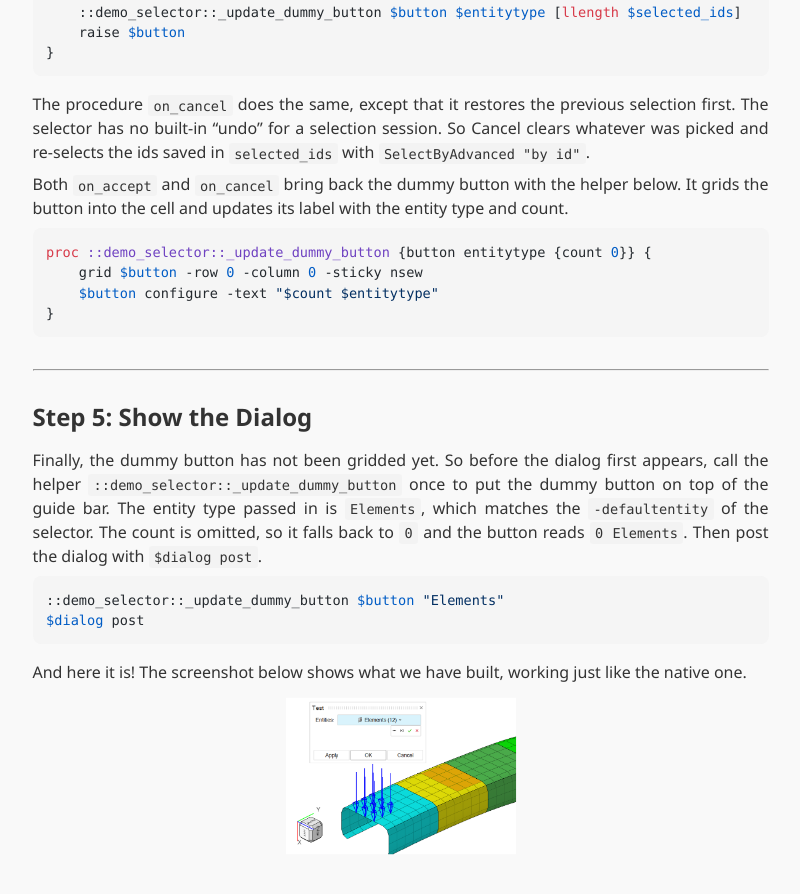
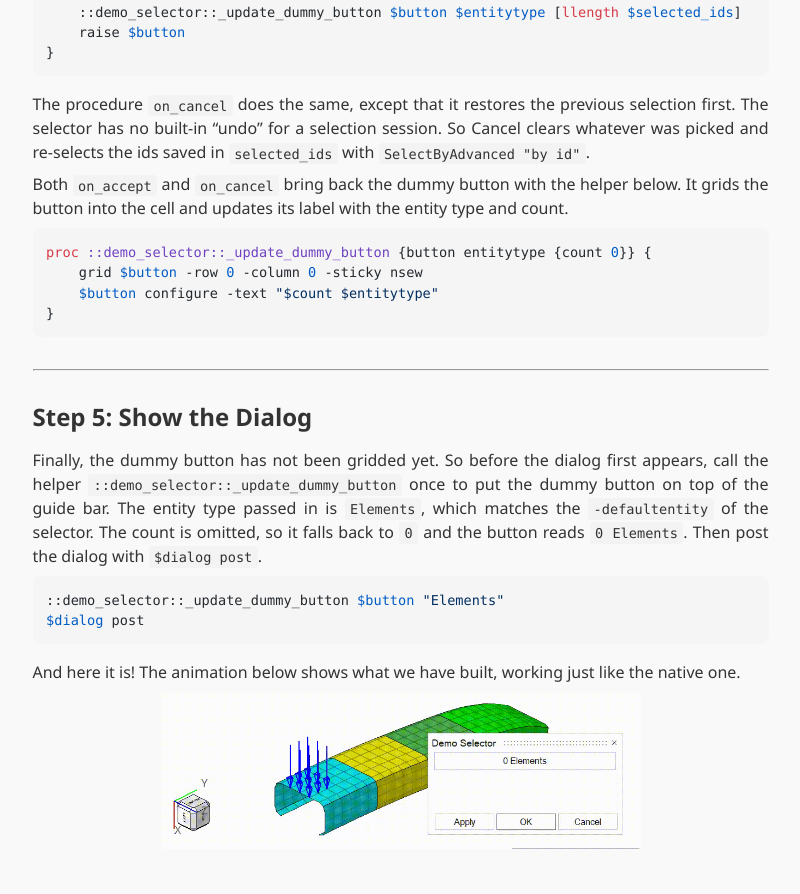
Before and after one commit to wyatthoho/wyatthoho.github.io, a Jekyll site: the page built from _cae_hacks/hypermesh-extension-entityselector.md, in a window 1280 px wide and 900 px high, scrolled down 4677 px. Shown: the top 894 px of the window, without its empty margins (232-1032 px from the left). Built offline with Jekyll 4.4.1, drawn with Linux system fonts in a browser that asks for light colours.

Commit message:
Replace entity selector test screenshot with animated demo
Co-Authored-By: Claude Opus 5.5 <noreply@anthropic.com>

````diff
--- a/_cae_hacks/hypermesh-extension-entityselector.md
+++ b/_cae_hacks/hypermesh-extension-entityselector.md
@@ -213,6 +213,6 @@ Finally, the dummy button has not been gridded yet. So before the dialog first a
 $dialog post
 ```
 
-And here it is! The screenshot below shows what we have built, working just like the native one.
+And here it is! The animation below shows what we have built, working just like the native one.
 
-![The test dialog showing the Entities label and the dummy selector button](../assets/images/entityselector-test.png)
+![The test dialog showing the Entities label and the dummy selector button](../assets/images/demo-selector.gif){: style="max-width: 480px"}
````
Also changed, not shown: assets/images/demo-selector.gif (added), assets/images/entityselector-test.png (deleted).
